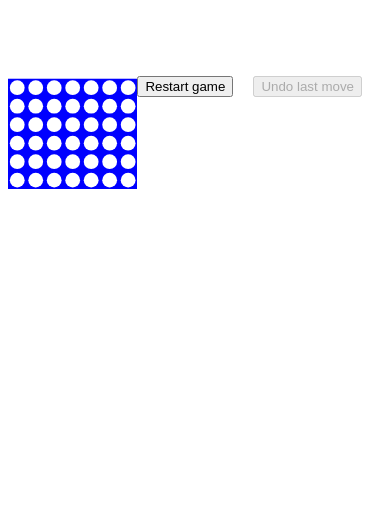
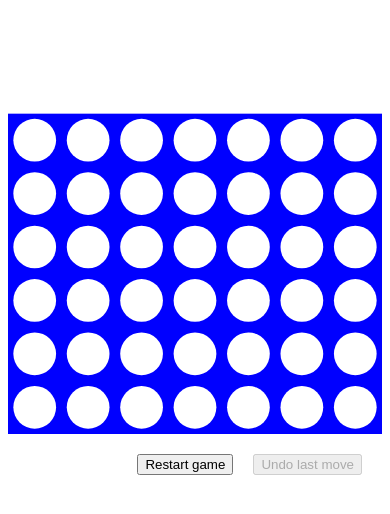
Before and after one commit to rosell-dk/connect-4, a Vue app: page / in a window 390 px wide. Shown: the top 514 px of the page. Built offline with nearby package versions, Linux system fonts and the light colour scheme.

Commit message:
Fixed the responsive layout

```diff
--- a/src/components/ActionBar.vue
+++ b/src/components/ActionBar.vue
@@ -30,7 +30,7 @@ function onUndoClick() {
 
 <style scoped lang="scss">
 .action-bar {
-  width: 200px;
+  width: 160px;
   text-align: right;
 }
 @media (max-width: 600px) {
--- a/src/components/GameBoard.vue
+++ b/src/components/GameBoard.vue
@@ -239,6 +239,5 @@ function onDiscLeave(el:any, b:any) {
       }
     }
   }
-
 }
 </style>
--- a/src/components/TheGame.vue
+++ b/src/components/TheGame.vue
@@ -35,6 +35,7 @@ const gameStore = useGameStore()
 <style scoped lang="scss">
 .connect-game {
   display: flex;
+  max-width: 800px;
 
   & > div:first-child {
     flex-grow: 1;
@@ -48,6 +49,7 @@ const gameStore = useGameStore()
 @media (max-width: 600px) {
   .connect-game {
     flex-wrap: wrap;
+    display: block;
   }
 }
 
```
